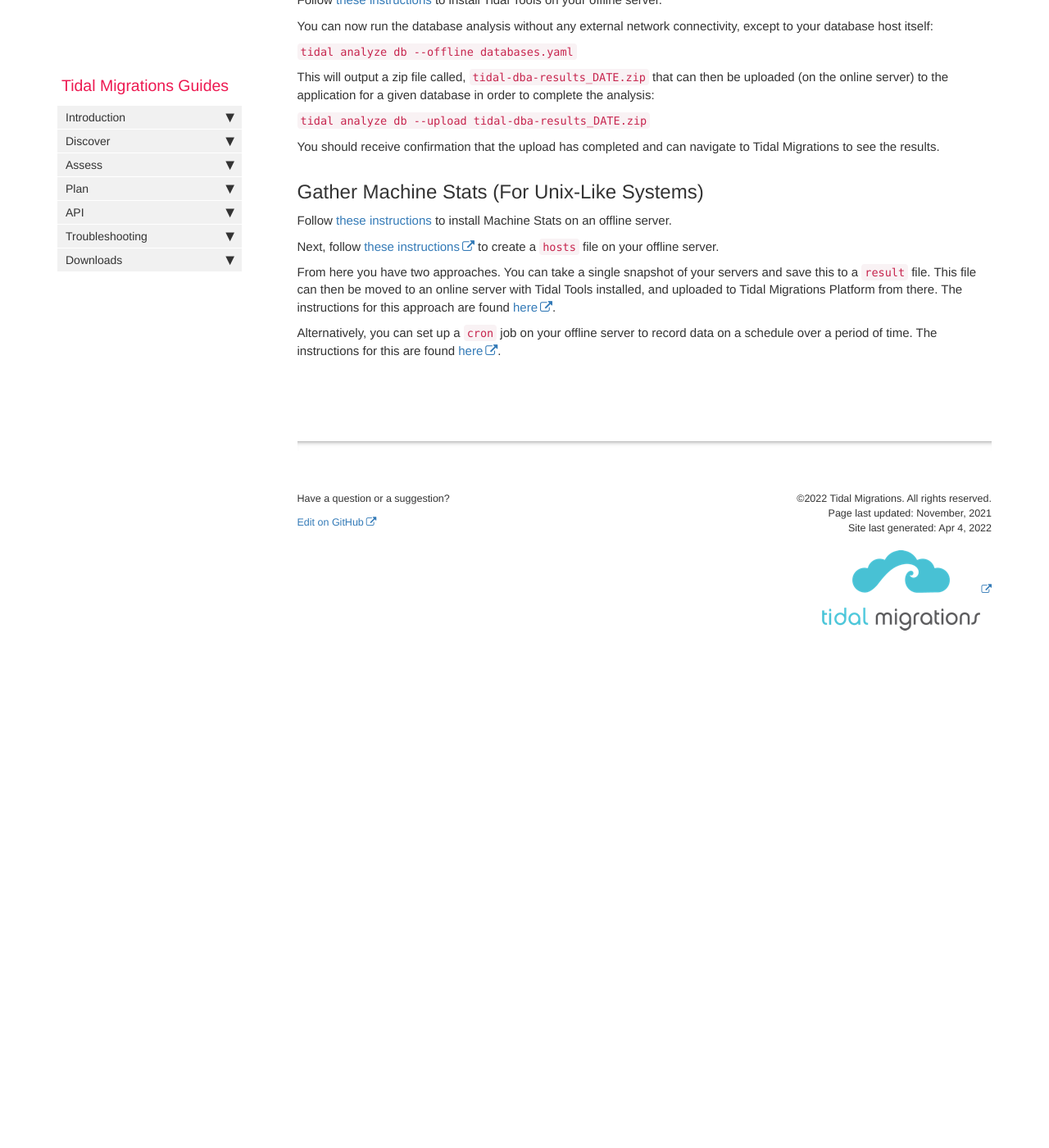
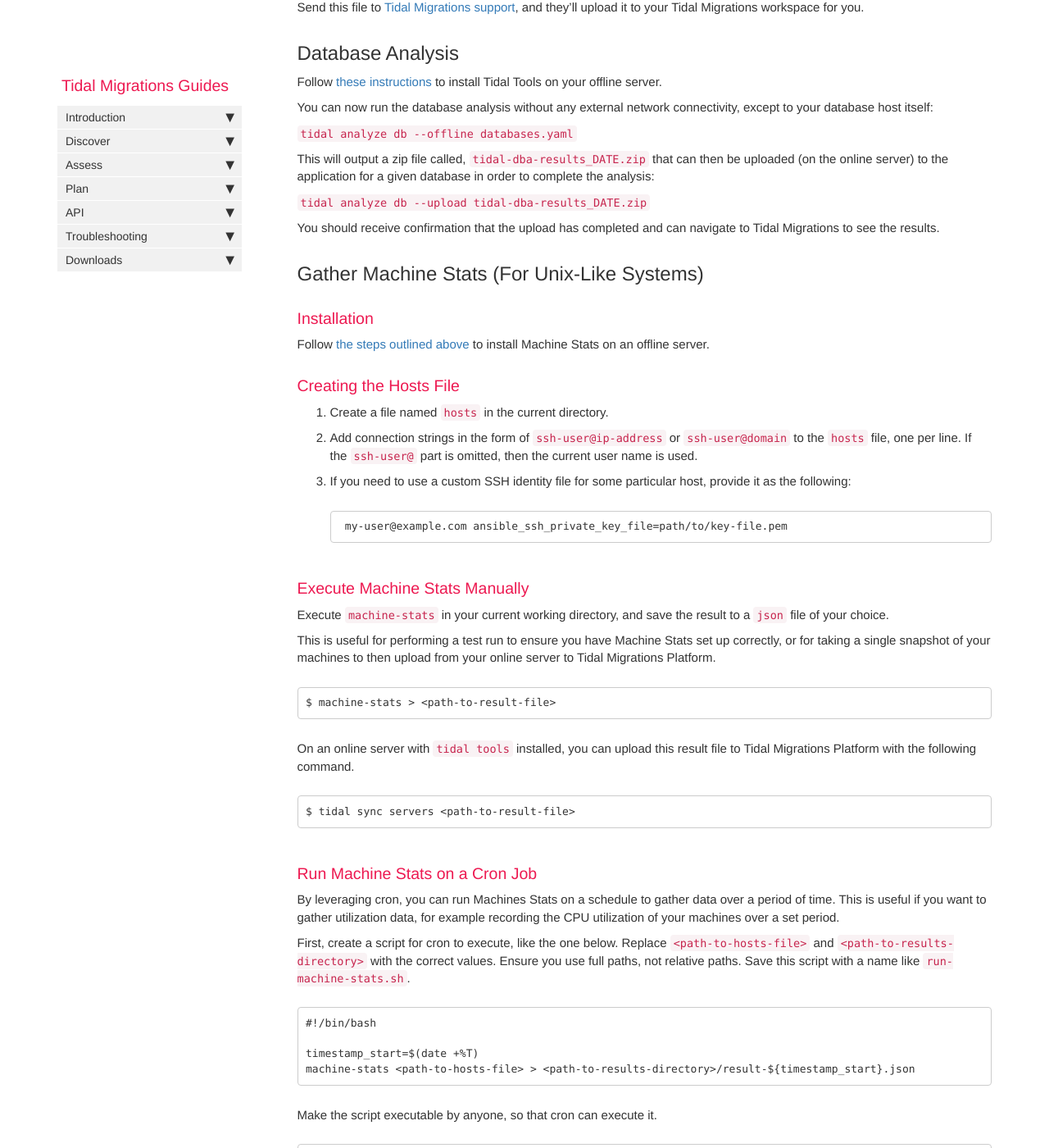
Before and after one commit to tidalmigrations/tidalmigrations.github.io, a Jekyll site: the page built from pages/tidal tools/tidal_offline.md, in a window 1280 px wide and 1400 px high, scrolled down 2829 px. Shown: the whole window at 82% size. Built offline with Jekyll 4.4.1, drawn with Linux system fonts in a browser that asks for light colours; nearby versions of some CDN libraries; comment, search, counter and statistics services are not loaded; before the commit the page ends 3675 px from its top, so only the background shows below that; some of the changed text lies outside the part shown.

Commit message:
Updated offline docs

````diff
--- a/pages/tidal tools/tidal_offline.md
+++ b/pages/tidal tools/tidal_offline.md
@@ -131,10 +131,59 @@ You should receive confirmation that the upload has completed and can navigate t
 
 ## Gather Machine Stats (For Unix-Like Systems)
 
-Follow [these instructions](#machine-stats-for-unix-like-systems) to install Machine Stats on an offline server.
+### Installation
 
-Next, follow [these instructions](https://guides.tidalmg.com/machine_stats.html#creating-the-hosts-file) to create a `hosts` file on your offline server.
+Follow [the steps outlined above](#machine-stats-for-unix-like-systems) to install Machine Stats on an offline server.
 
-From here you have two approaches. You can take a single snapshot of your servers and save this to a `result` file. This file can then be moved to an online server with Tidal Tools installed, and uploaded to Tidal Migrations Platform from there. The instructions for this approach are found [here](https://guides.tidalmg.com/machine_stats.html#execute-machine-stats-manually).
+### Creating the Hosts File
 
-Alternatively, you can set up a `cron` job on your offline server to record data on a schedule over a period of time. The instructions for this are found [here](https://guides.tidalmg.com/machine_stats.html#run-machine-stats-on-a-cron-job).
+1. Create a file named `hosts` in the current directory.
+
+2. Add connection strings in the form of `ssh-user@ip-address` or
+   `ssh-user@domain` to the `hosts` file, one per line. If the `ssh-user@` part
+   is omitted, then the current user name is used.
+
+3. If you need to use a custom SSH identity file for some particular host,
+   provide it as the following:
+
+    ```
+    my-user@example.com ansible_ssh_private_key_file=path/to/key-file.pem
+    ```
+
+### Execute Machine Stats Manually
+
+Execute `machine-stats` in your current working directory, and save the result to a `json` file of your choice.
+
+This is useful for performing a test run to ensure you have Machine Stats set up correctly, or for taking a single snapshot of your machines to then upload from your online server to Tidal Migrations Platform.
+
+    $ machine-stats > <path-to-result-file>
+
+On an online server with `tidal tools` installed, you can upload this result file to Tidal Migrations Platform with the following command.
+
+    $ tidal sync servers <path-to-result-file>
+
+### Run Machine Stats on a Cron Job
+
+By leveraging cron, you can run Machines Stats on a schedule to gather data over a period of time. This is useful if you want to gather utilization data, for example recording the CPU utilization of your machines over a set period.
+
+First, create a script for cron to execute, like the one below. Replace `<path-to-hosts-file>` and `<path-to-results-directory>` with the correct values. Ensure you use full paths, not relative paths. Save this script with a name like `run-machine-stats.sh`.
+
+    #!/bin/bash
+
+    timestamp_start=$(date +%T)
+    machine-stats <path-to-hosts-file> > <path-to-results-directory>/result-${timestamp_start}.json
+
+Make the script executable by anyone, so that cron can execute it.
+
+    $ chmod +x <full-path-to-working-directory>/run-machine-stats.sh
+
+Next, open a crontab with `crontab -e`. Copy the following into your crontab.
+
+    PATH=<full-path>
+    */5 * * * * bash <full-path-to-working-directory>/run-machine-stats.sh
+
+You can get the value for `<full-path>` by running `echo $PATH`.
+
+The `*/5` means that cron will execute this script every 5 minutes. You can customize this to set the sampling interval of your choosing.
+
+Your results should appear in the existing `<path-to-results-directory>` that you specified in the `run-machine-stats.sh` script. Each result filename will contain a timestamp of when the invocation occurred.
````
